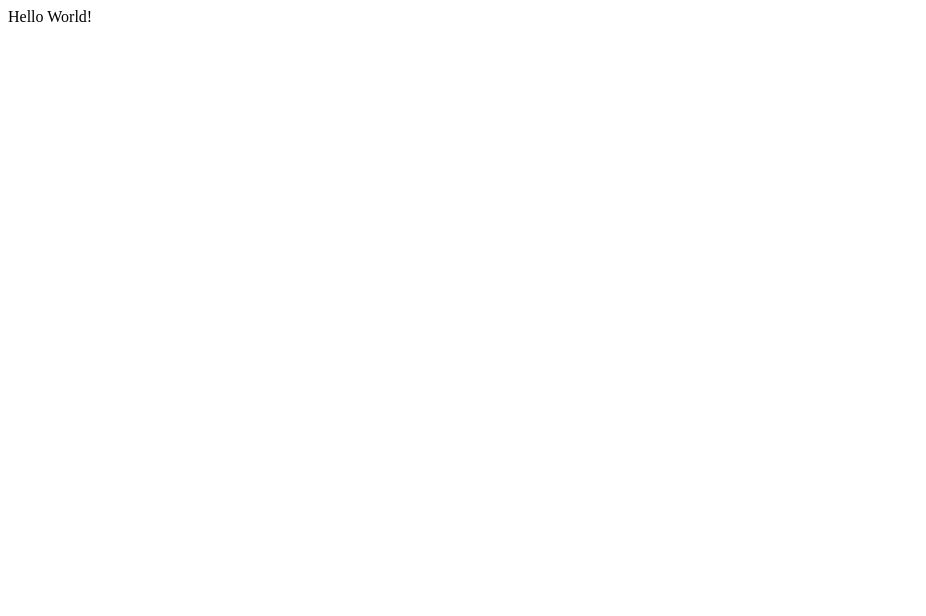
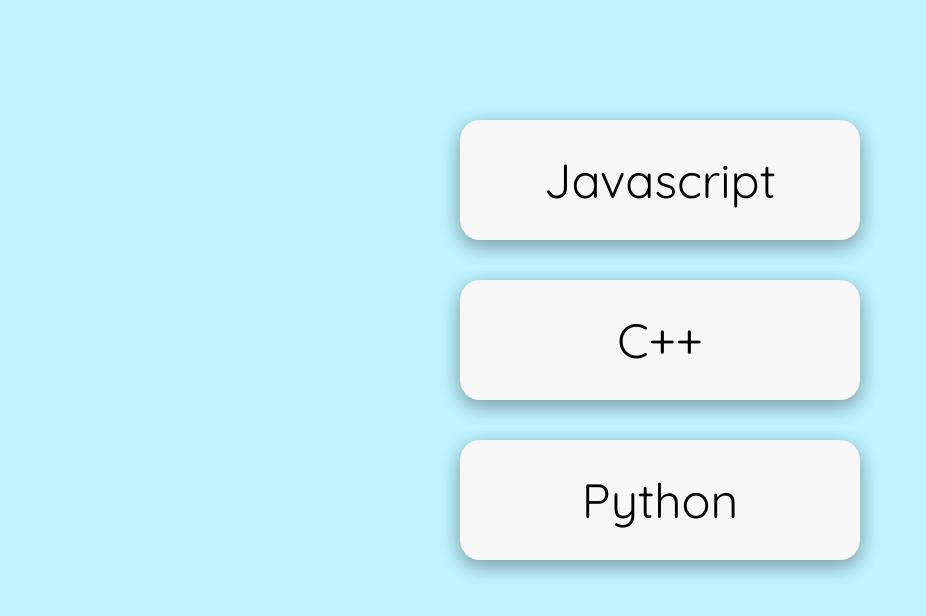
Before and after one commit to EduHacks2017/EduHacks2017.github.io, a plain HTML site: page index.html in a window 1280 px wide. Shown: the whole page, without its empty margins (0-926 px from the left). Drawn offline with Linux system fonts and the light colour scheme.

Commit message:
Added a basic landing screen

```diff
--- a/index.html
+++ b/index.html
@@ -1,9 +1,22 @@
 <!DOCTYPE html>
 <html>
 <head>
+  <link href="https://fonts.googleapis.com/css?family=Quicksand" rel="stylesheet">
+  <script type="text/javascript" src="script.js"></script>
+  <link rel="stylesheet" type="text/css" href="styles.css">
   <title>Code Typer</title>
 </head>
 <body>
-Hello World!
+  <div id="container">
+    <div class="languageTab" onclick="start(this)">
+    Javascript
+    </div>
+    <div class="languageTab" onclick="start(this)">
+    C++
+    </div>
+    <div class="languageTab" onclick="start(this)">
+    Python
+    </div>
+  </div>
 </body>
 </html>
--- /dev/null
+++ b/script.js
@@ -0,0 +1,28 @@
+var currTab;
+
+function switchSelected(obj){
+  var tabs = document.getElementsByClassName("languageTab");
+  for(var i=0;i<tabs.length;i++){
+    tabs[i].style.backgroundColor="#f7f7f7";
+  }
+  currTab=obj;
+  currTab.style.backgroundColor="#d3d3d3";
+}
+
+function start(tab){
+  switchSelected(tab);
+
+  var box = document.getElementById("container");
+  box.style.top="0px";
+  box.style.left="0px";
+  box.style.width="200px";
+  box.style.marginTop="0px";
+
+  var tabs = document.getElementsByClassName("languageTab");
+  for(var i=0;i<tabs.length;i++){
+    var tab=tabs[i];
+    tab.style.height="60px";
+    tab.style.width="200px";
+    tab.style.fontSize="1.5em";
+  }
+}
--- /dev/null
+++ b/styles.css
@@ -0,0 +1,46 @@
+.languageTab{
+  background-color:#f7f7f7;
+  height:120px;
+  width:400px;
+  border-radius:20px;
+  box-shadow: 0 6px 20px 0 rgba(0, 0, 0, 0.2), 0 6px 20px 0 rgba(0, 0, 0, 0.2);
+  display:flex;
+  align-items:center;
+  justify-content:center;
+  margin:20px;
+
+  -moz-transition: all 1s;
+  -khtml-transition: all 1s;
+  -webkit-transition: all 1s;
+  -o-transition: all 1s;
+  transition: all 1s;
+
+  font-size:3em;
+  font-family:Quicksand;
+}
+
+.languageTab:hover{
+  transform: scale(1.05);
+}
+
+#container{
+  position:absolute;
+  left:25%;
+  width:50%;
+  top:10%;
+  margin:20px;
+  display:flex;
+  align-items:center;
+  justify-content:center;
+  flex-direction:column;
+
+  -moz-transition: all 1;
+  -khtml-transition: all 1s;
+  -webkit-transition: all 1s;
+  -o-transition: all 1s;
+  transition: all 1s;
+}
+
+body{
+  background-color:#bff3ff;
+}
```
